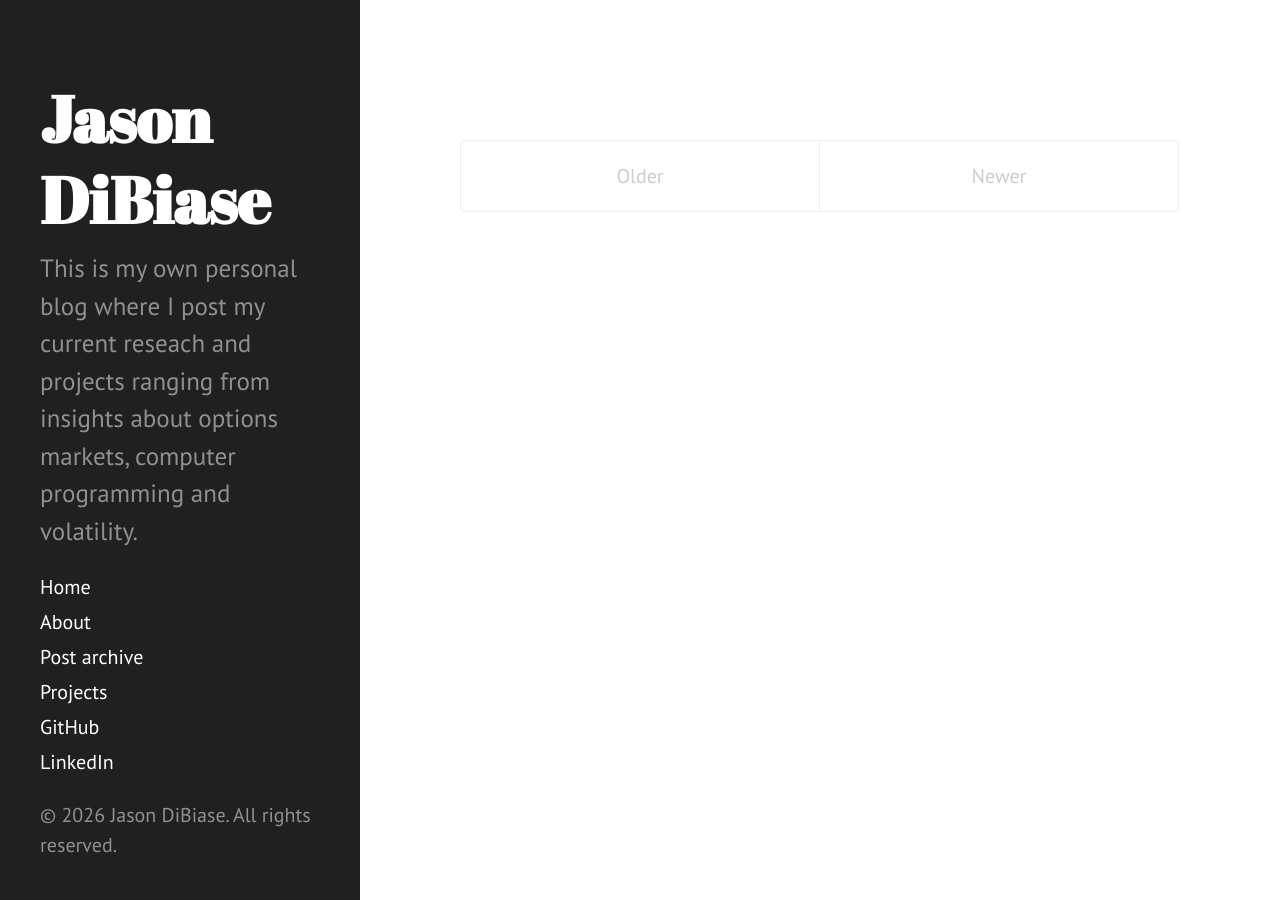
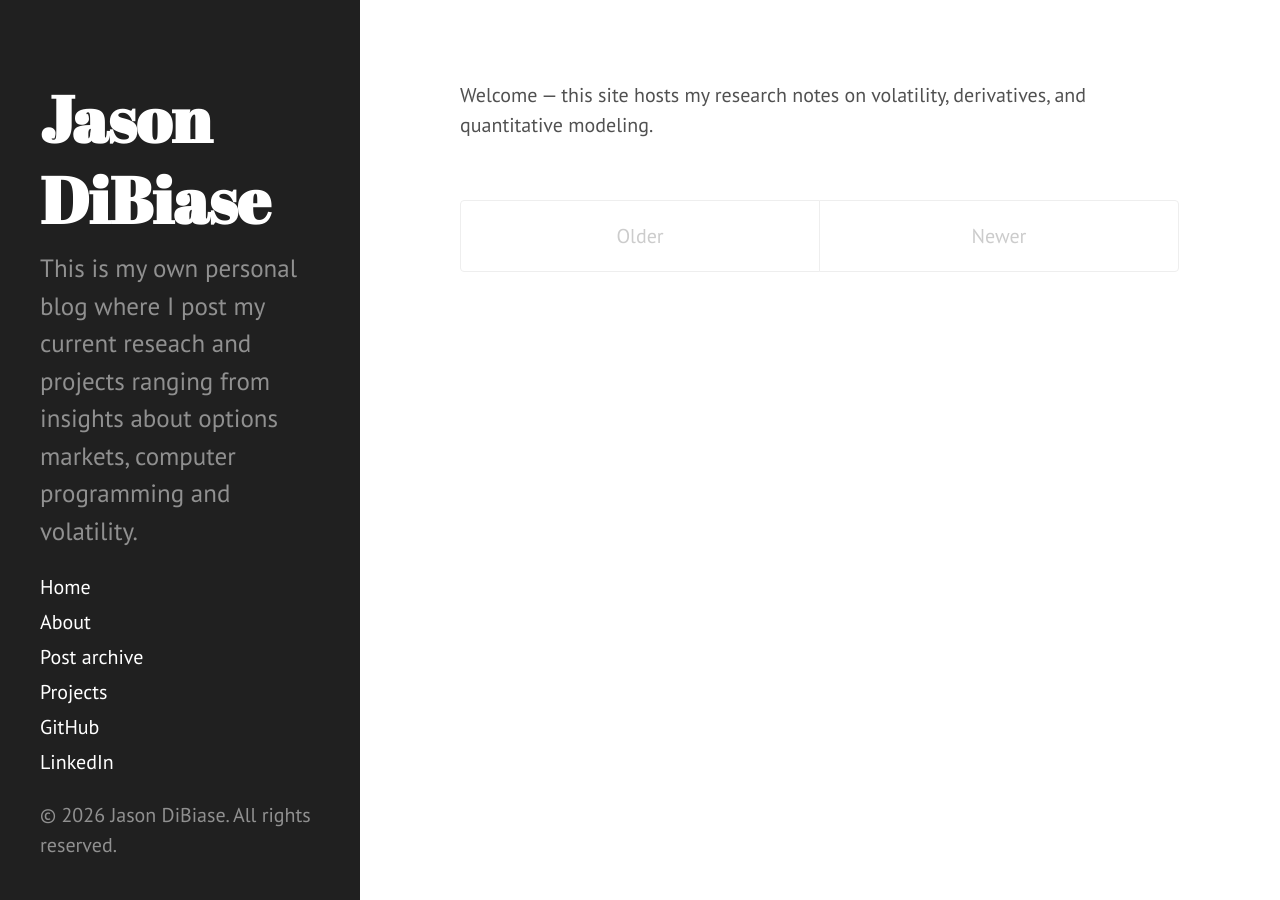
Before and after one commit to dibiasej/dibiasej.github.io, a Jekyll site: the page built from index.html, in a window 1280 px wide. Built offline with Jekyll 4.4.1, drawn with Linux system fonts in a browser that asks for light colours; Markdown is read by kramdown in place of the engine named in the settings; the list of posts is cut into pages by our own code.

Commit message:
Changing front page

```diff
--- a/index.html
+++ b/index.html
@@ -2,6 +2,10 @@
 layout: default
 title: Home
 ---
+
+<p>
+  Welcome — this site hosts my research notes on volatility, derivatives, and quantitative modeling.
+</p>
 
 <div class="posts">
   {% for post in paginator.posts %}
```
Also changed, not shown: _posts/2026-26-02 Hello World.md (+7 -0 lines).
